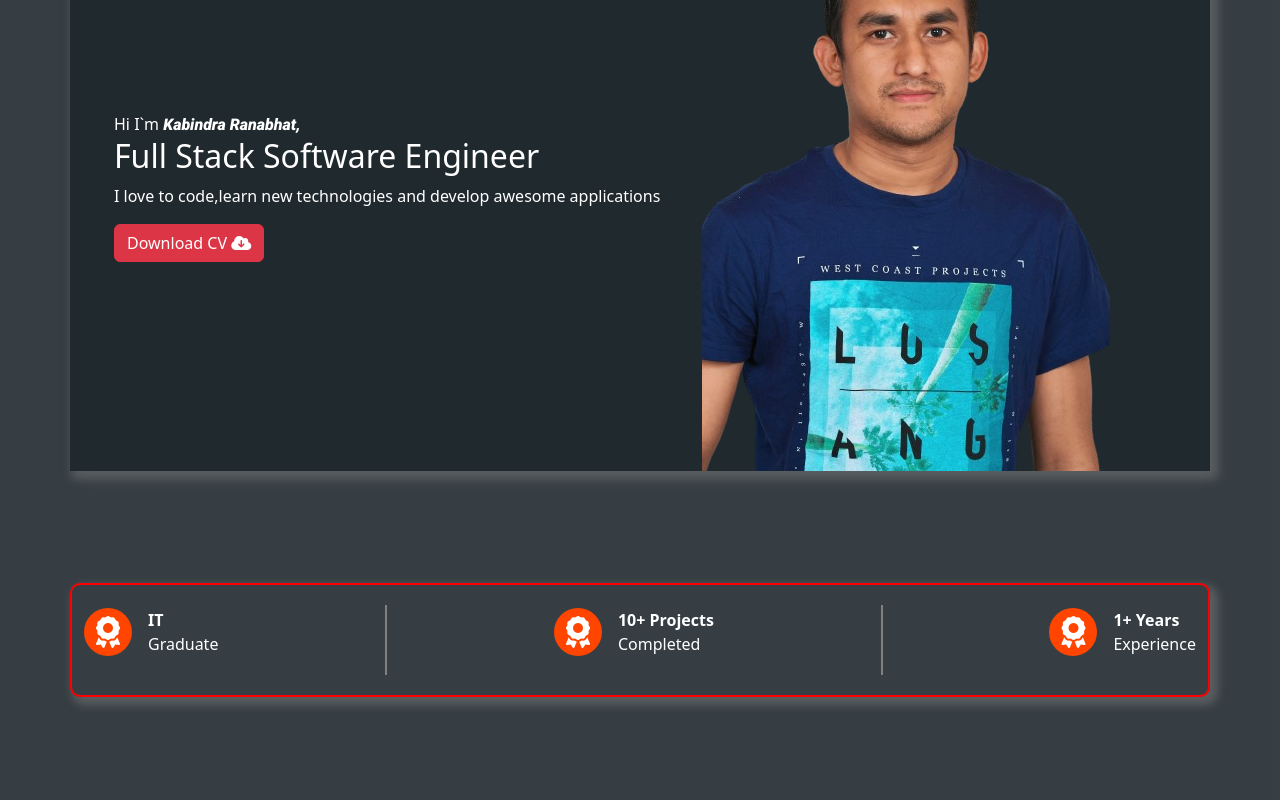
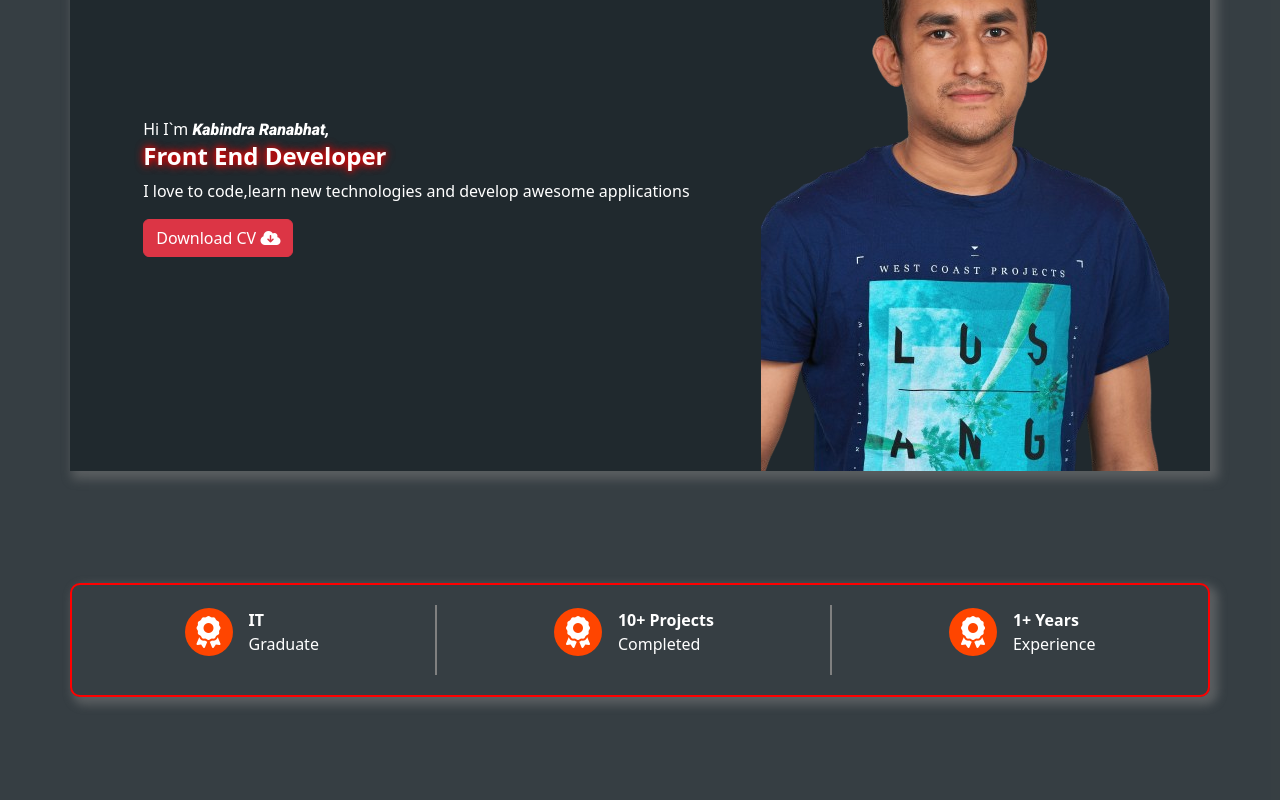
Before and after one commit to kabindrr/ReactPortfolio, a React (Vite) app: page / in a window 1280 px wide. Shown: the part 440-1240 px from the top of the page. Built offline with nearby package versions, Linux system fonts and the light colour scheme; a web font is replaced by a local one.

Commit message:
status animation

```diff
--- a/src/App.css
+++ b/src/App.css
@@ -201,12 +201,30 @@ body {
   margin-top: 50px;
   max-height: 600px;
   display: flex;
+  justify-content: space-evenly;
   gap: 10px;
   box-shadow: 5px 5px 10px 3px rgba(128, 128, 128, 0.493);
   padding-top: 2rem;
   margin-top: 12rem;
 }
+.animated-title {
+  font-size: 1.5rem; /* Adjust size as needed */
+  font-weight: bold;
+  animation: fadeIn 0.5s ease-in-out;
+  text-shadow: 0px 0px 5px rgba(255, 0, 0, 0.562),
+    0px 0px 10px rgba(255, 0, 0, 0.737), 0px 0px 10px rgba(255, 0, 0, 0.744);
+}
 
+@keyframes fadeIn {
+  0% {
+    opacity: 0;
+    transform: translateY(-10px);
+  }
+  100% {
+    opacity: 1;
+    transform: translateY(0);
+  }
+}
 .hero .left {
   display: flex;
   flex-direction: column;
@@ -230,11 +248,10 @@ body {
   border: 2px solid red;
   border-radius: 10px;
   padding: 20px;
-  justify-content: space-between;
+  justify-content: space-evenly;
   box-shadow: 5px 5px 10px 3px rgba(128, 128, 128, 0.486);
   flex-wrap: wrap;
   align-items: center;
-  justify-content: space-between;
   color: white;
 }
 .divider {
@@ -265,7 +282,7 @@ body {
 .skills-container-frontend {
   display: flex;
   padding: 5rem;
-  justify-content: space-between;
+  justify-content: space-around;
   flex-wrap: wrap;
   box-shadow: 5px 5px 10px 3px gray;
   border-radius: 10px;
--- a/src/App.jsx
+++ b/src/App.jsx
@@ -10,9 +10,7 @@ import { NavBar } from "./components/NavBar";
 import { Projects } from "./components/Projects";
 import { Skills } from "./components/Skills";
 
-
 const App = () => {
-
   return (
     <>
       <input type="checkbox" id="darkmode" />
@@ -42,7 +40,7 @@ const App = () => {
         <ContactMe />
 
         {/* <!-- footer --> */}
-        <Footer  />
+        <Footer />
       </div>
     </>
   );
--- a/src/components/Hero.jsx
+++ b/src/components/Hero.jsx
@@ -1,6 +1,23 @@
+import { useEffect, useState } from "react";
 import profile from "../assets/profile.png";
 
 export const Hero = () => {
+  const [index, setIndex] = useState(0);
+
+  const titles = [
+    "Full Stack Software Engineer",
+    "Full Stack Software Developer",
+    "Front End Developer",
+    "Back End Developer",
+  ];
+
+  useEffect(() => {
+    const interval = setInterval(() => {
+      setIndex((prevIndex) => (prevIndex + 1) % titles.length);
+    }, 3000);
+    return () => clearInterval(interval);
+  }, []);
+
   return (
     <>
       <section id="hero">
@@ -10,7 +27,7 @@ export const Hero = () => {
               Hi I`m{" "}
               <span className="roboto-black-italic">Kabindra Ranabhat,</span>
               <div>
-                <h2>Full Stack Software Engineer</h2>
+                <h2 className="animated-title">{titles[index]}</h2>
               </div>
               <p>
                 {" "}
```
